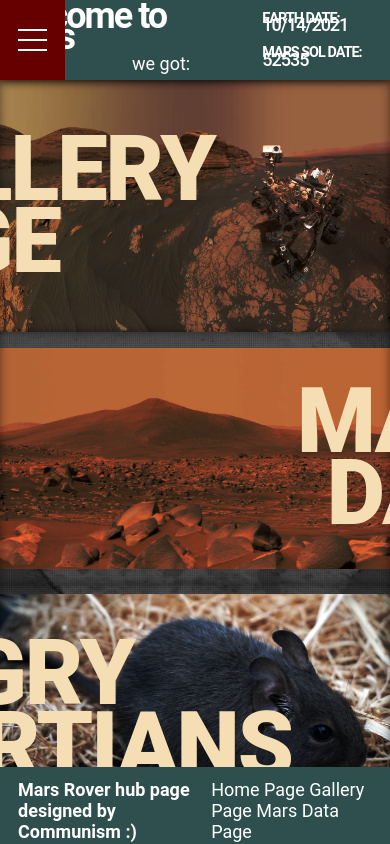
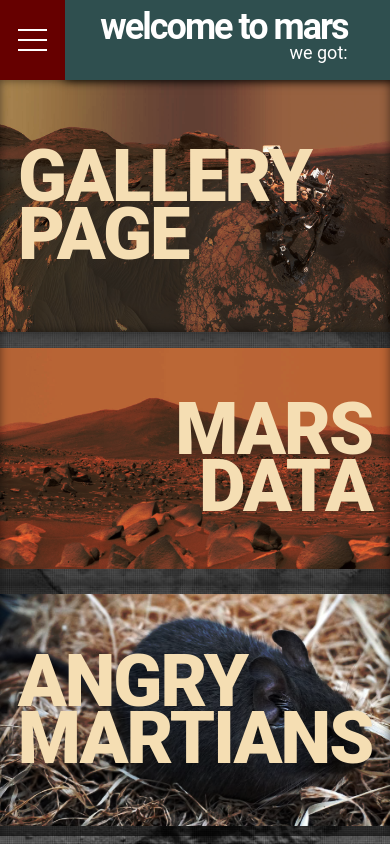
Before and after one commit to Joseph-Bartram8/MarsRoverBestGroup, an ASP.NET Core app: page / in a window 390 px wide. Run offline with ASP.NET Core 8, Linux system fonts and the light colour scheme; some libraries are stand-ins or nearby versions.

Commit message:
Updated layout and index stylings

```diff
--- a/MarsRoverBestGroup3.0/MarsRoverBestGroup3.0/Views/Home/Index.cshtml
+++ b/MarsRoverBestGroup3.0/MarsRoverBestGroup3.0/Views/Home/Index.cshtml
@@ -6,23 +6,23 @@
     </head>
     <body>
         <div id="index-flex">
-            <div id="index-previews" style="overflow: scroll;">
+            <div id="index-previews">
                 <a class="linksToPages" href="../Home/Gallery">
-                    <div style="background-image: url(/Images/Curiositys-Selfie.jpg)" class="banner-container">
+                    <div id="gallery-b" class="banner-container">
                         <div class="banner">
                             <h1 class="preview-title">GALLERY<br />PAGE</h1>
                         </div>
                     </div>
                 </a>
                 <a class="linksToPages" href="../Home/MarsData">
-                    <div style="background-image: url(/Images/marslandscape.jpg);" class="banner-container">
+                    <div id="data-b" class="banner-container">
                         <div class="banner-r">
                             <h2 class="preview-title">MARS<br />DATA</h2>
                         </div>
                     </div>
               </a>
                 <a class="linksToPages" href="../Home/Martian">
-                    <div style="background-image: url(/Images/degu-mouse.jpg)" class="banner-container">
+                    <div id="martian-b" class="banner-container">
                         <div class="banner">
                             <h2 class="preview-title">ANGRY<br />MARTIANS</h2>
                         </div>
--- a/MarsRoverBestGroup3.0/MarsRoverBestGroup3.0/wwwroot/css/Index.css
+++ b/MarsRoverBestGroup3.0/MarsRoverBestGroup3.0/wwwroot/css/Index.css
@@ -43,7 +43,7 @@ a {
     display: flex;
     justify-content: center;
     align-items: center;
-    background-size: cover;
+    background-size:cover;
     background-repeat: no-repeat;
     padding: 10px;
     grid-area: img;
@@ -56,19 +56,34 @@ a {
     background-color: rgba(0,0,0,0.5);
     cursor: pointer;
 }
-
-    .banner-container:hover {
-        background-size: 110%;
-        background-blend-mode: normal;
-    }
-
 .banner, .banner-r {
     display: flex;
     width: 1000px;
-    min-width: 700px;
 }
-
 .banner-r {
     text-align: right;
     justify-content: flex-end;
 }
+#gallery-b {
+    background-image: url(/Images/Curiositys-Selfie.jpg);
+}
+#data-b {
+    background-image: url(/Images/marslandscape.jpg);
+}
+#martian-b {
+    background-image: url(/Images/degu-mouse.jpg);
+}
+#gallery-b:hover, #data-b:hover, #martian-b:hover {
+    background-size: 110%;
+    background-blend-mode: normal;
+}
+
+@media screen and (max-width: 700px) {
+    .preview-title {
+        font-size: 4em;
+        letter-spacing: -2px;
+        line-height: 0.8;
+        user-select: none;
+        color: wheat;
+    }
+}
--- a/MarsRoverBestGroup3.0/MarsRoverBestGroup3.0/wwwroot/css/Style.css
+++ b/MarsRoverBestGroup3.0/MarsRoverBestGroup3.0/wwwroot/css/Style.css
@@ -178,3 +178,19 @@ main {
 .ListStuff {
     display: inline;
 }
+
+@media screen and (max-width: 700px) {
+    #nav-clocks {
+        width: 0px;
+        height: 0px;
+        overflow: hidden;
+    }
+    nav {
+        margin-left: 65px;
+    }
+    footer {
+        width: 0px;
+        height: 0px;
+        overflow: hidden;
+    }
+}
```
